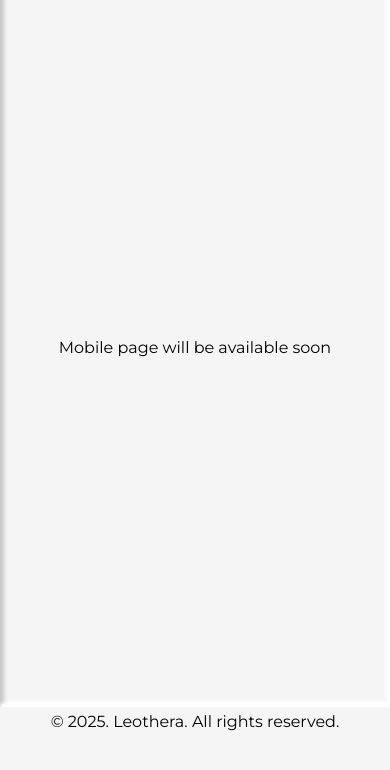
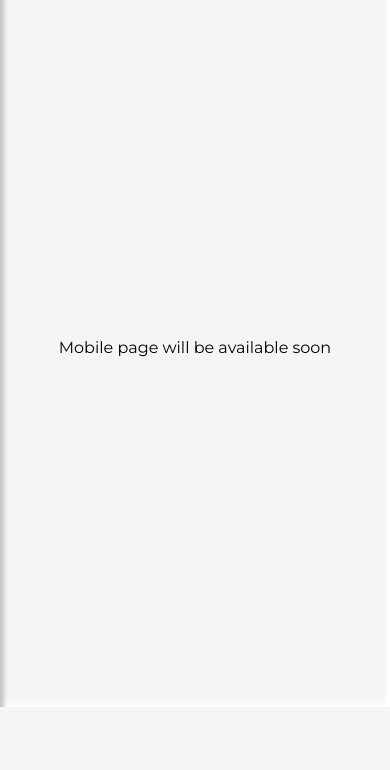
Before and after one commit to LEOTHERA-DEV/leothera-dev.github.io, a plain HTML site: page index.html in a window 390 px wide. Shown: the part 68-838 px from the top of the page. Drawn offline with Linux system fonts and the light colour scheme.

Commit message:
Saving changes

```diff
--- a/index.html
+++ b/index.html
@@ -67,8 +67,5 @@
 		<section style="display: flex; align-items: center;" id="main-view">
 			<p style="width: 100%; text-align: center;">Mobile page will be available soon</p>
 		</section>
-		<footer>
-			&copy; 2025. Leothera. All rights reserved.
-		</footer>
 	</div>
 </html>
--- a/style.css
+++ b/style.css
@@ -204,8 +204,6 @@ header{
 @media (max-width: 1080px){
 	body{
 		background-color: var(--background-colour);
-		height: 100vh;
-		min-height: 100vh;
 		text-align: center;
 		align-items: center;
 	}
```
